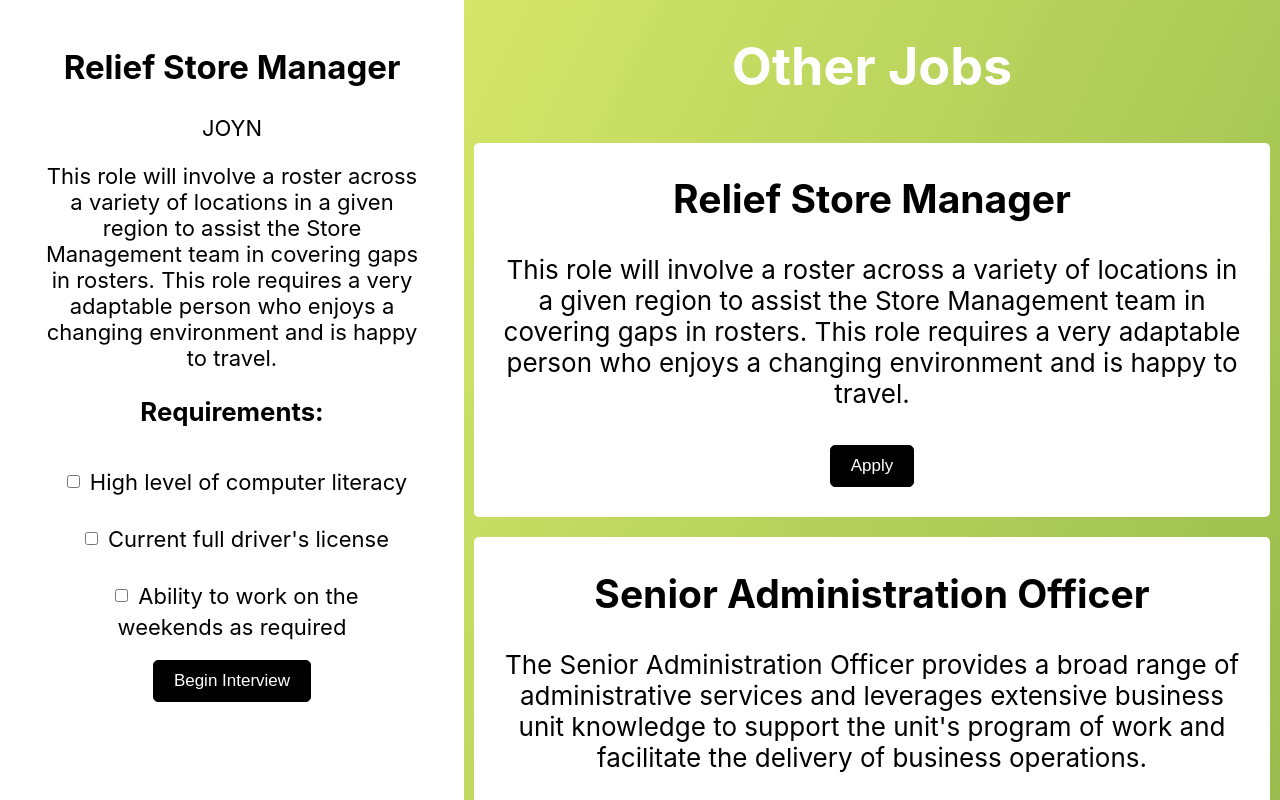
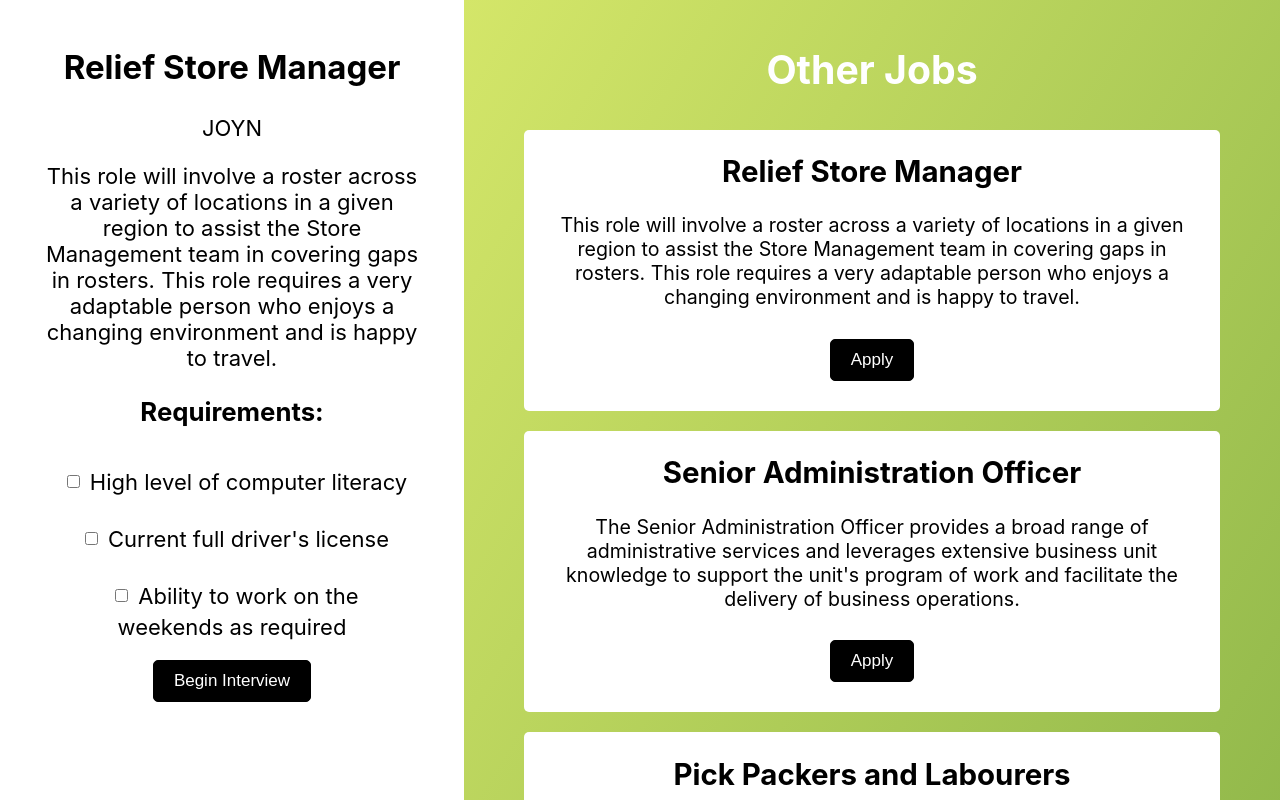
Before and after one commit to rarya618/live-interview, a React (Create React App) app in the folder hackathon/: page /job in a window 1280 px wide. Shown: the top 800 px of the page. Built offline with nearby package versions, Linux system fonts and the light colour scheme.

Commit message:
Update Job.js

```diff
--- a/hackathon/src/Job.js
+++ b/hackathon/src/Job.js
@@ -79,7 +79,7 @@ export default class Job extends Component {
 
           </div>
 
-        <header className="App-header">
+        <header className="App-header App-side">
           <h1>Other Jobs</h1>
           {this.state.jobs.map(job=>(
             <div className="App-job-container">
```
